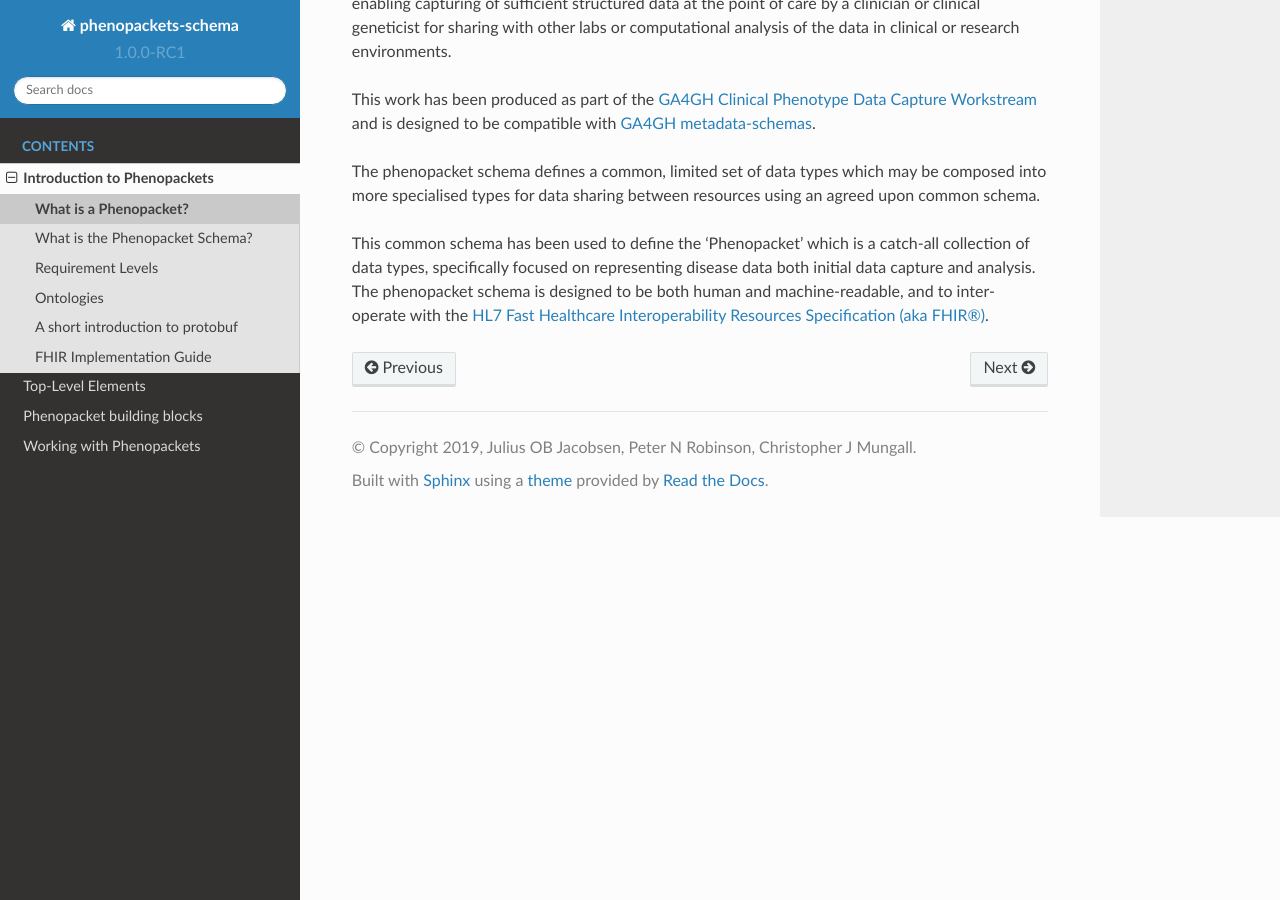
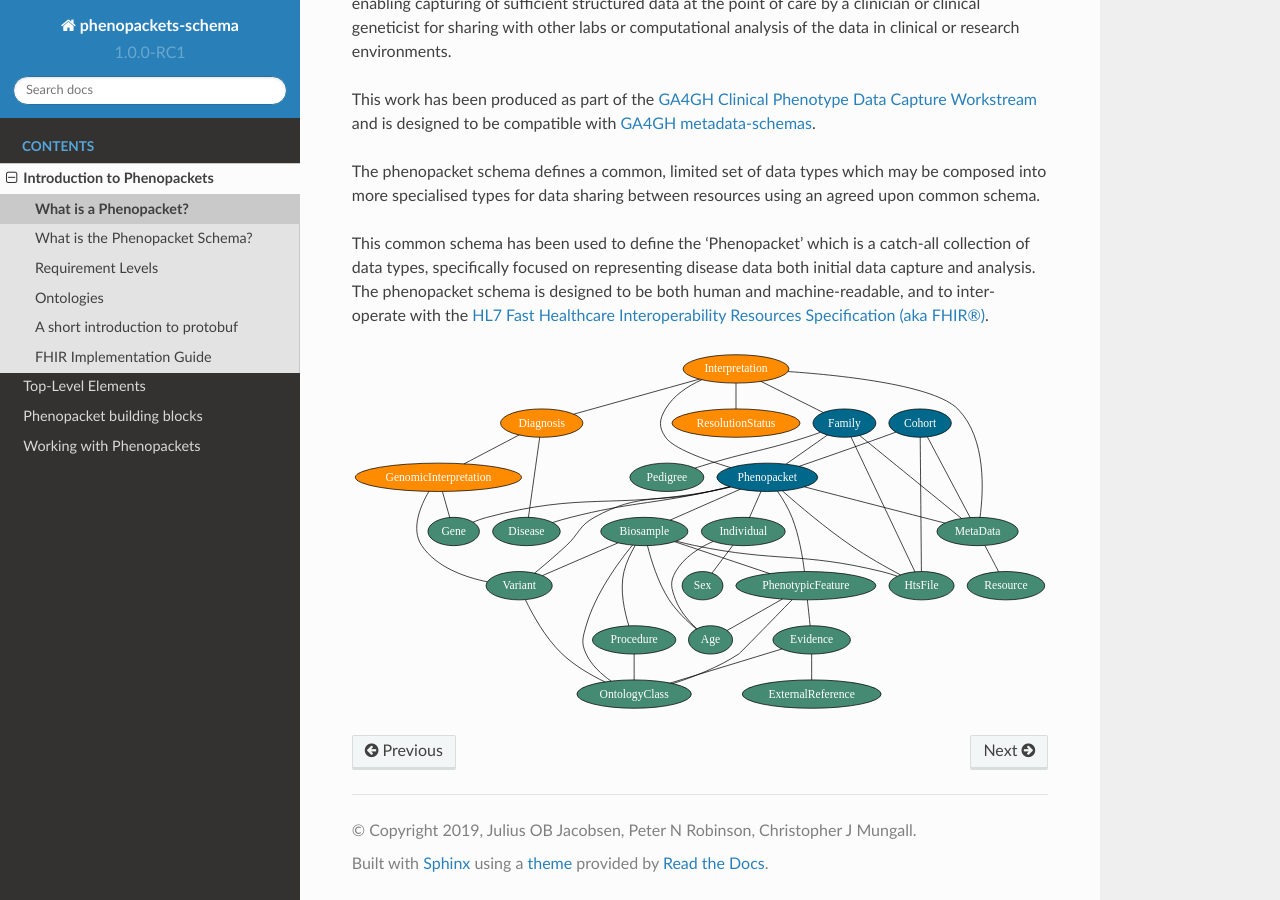
Before and after one commit to phenopackets/phenopacket-schema, a Sphinx documentation site: the page built from docs/basics.rst, in a window 1280 px wide and 900 px high, scrolled down 1190 px. Built offline with Sphinx 7.4.7 and the Read the Docs theme 2.0.0, drawn with Linux system fonts in a browser that asks for light colours.

Commit message:
Add schema diagram and src.

```diff
--- a/docs/basics.rst
+++ b/docs/basics.rst
@@ -48,3 +48,7 @@ The phenopacket schema defines a common, limited set of data types which may be
 This common schema has been used to define the 'Phenopacket' which is a catch-all collection of data types, specifically
 focused on representing disease data both initial data capture and analysis. The phenopacket schema is designed to be both human
 and machine-readable, and to inter-operate with the `HL7 Fast Healthcare Interoperability Resources Specification (aka FHIR®) <http://hl7.org/fhir/>`_.
+
+.. _phenopacket-schema-diagram:
+
+.. figure:: graph/phenopacket-schema-v1.svg
```
Also changed, not shown: docs/graph/phenopacket-schema-v1.svg (added), 1 other file.
